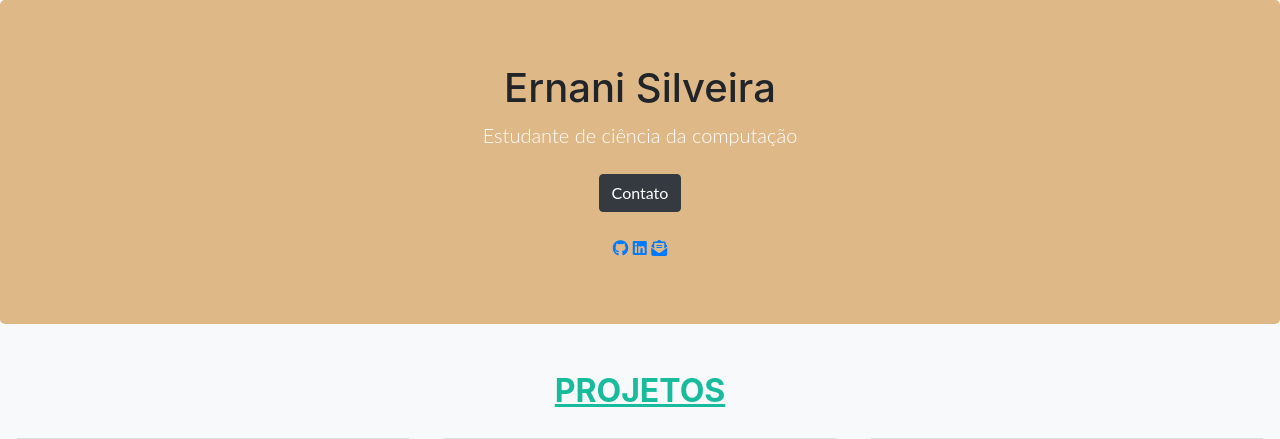
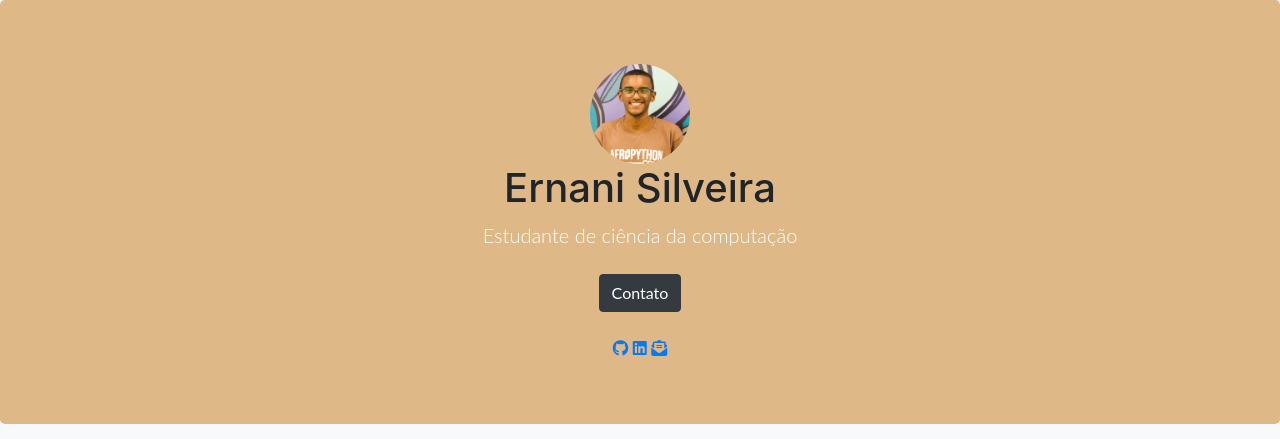
Before and after one commit to ErnaniSilveira16/Meu-Portifolio, a PHP site: page / in a window 1280 px wide. Shown: the part 56-495 px from the top of the page. Run offline with PHP 8.4, Linux system fonts and the light colour scheme; some libraries are stand-ins or nearby versions.

Commit message:
Add files via upload

```diff
--- a/index.php
+++ b/index.php
@@ -113,7 +113,7 @@
     </nav>
     <section class="jumbotron text-center corPrimaria">
         <div class="container">
-            <img-responsive class="FotoPerfil" src="afropython.jpeg" alt="">
+            <img class="FotoPerfil" src="afropython.jpeg" alt="">
             <h1 class="jumbotron-heading  ">Ernani Silveira</h1>
             <p class="lead  textoBranco">Estudante de ciência da computação</p>
             <p>
```
